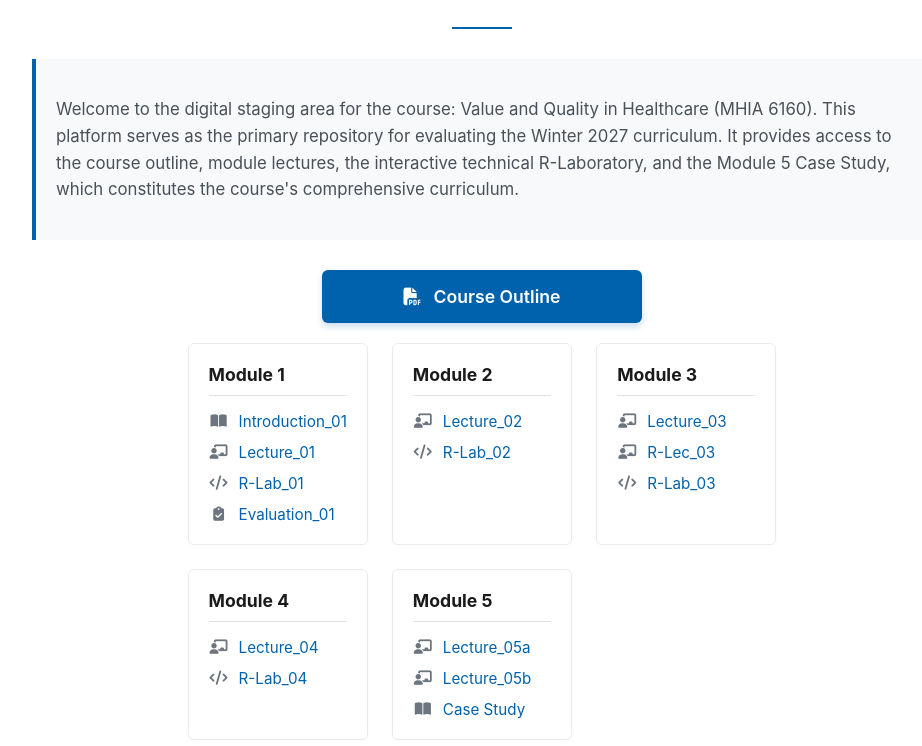
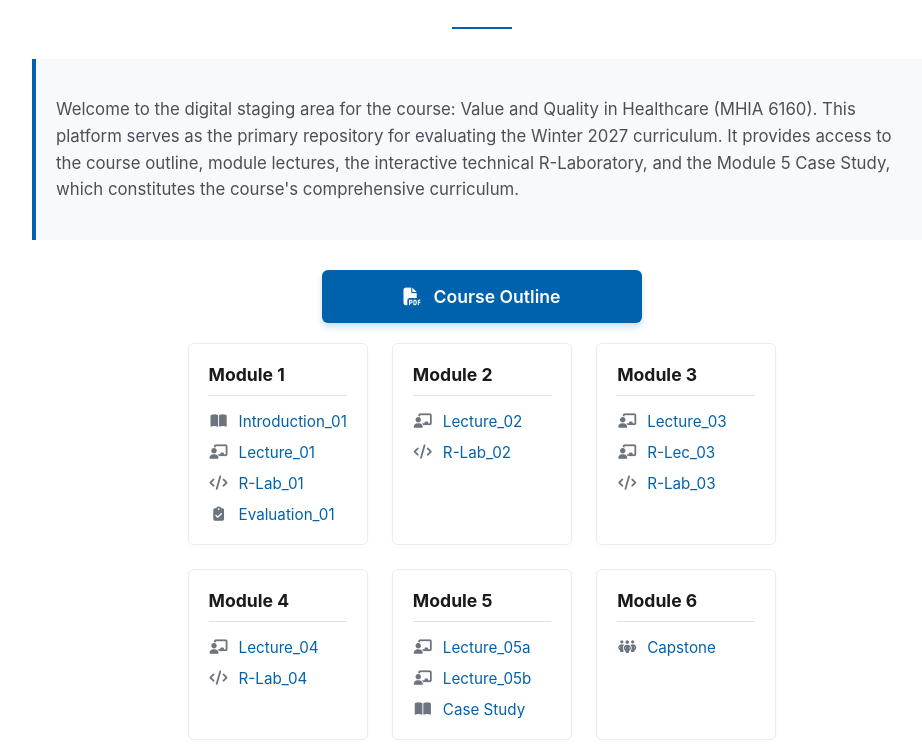
Before and after one commit to cbchiarot/mhia6160, a plain HTML site: page index.html in a window 1280 px wide. Shown: the part 206-952 px from the top of the page, without its empty margins (158-1080 px from the left). Drawn offline with Linux system fonts and the light colour scheme.

Commit message:
Add files via upload

```diff
--- a/index.html
+++ b/index.html
@@ -266,6 +266,12 @@
                     <i class="fa-solid fa-book-open module-icon"></i> Case Study
                 </a>
             </div>
+            <div class="module-card">
+                <h3 class="module-heading">Module 6</h3>
+                <a href="week6_capstone.html" target="_blank" class="module-link">
+                    <i class="fa-solid fa-people-group module-icon"></i> Capstone
+                </a>
+            </div>
             </div>
         <div class="legal-footer">
             <strong>© 2026 Dr. Cameron B. Chiarot. All rights reserved.</strong><br>
```
